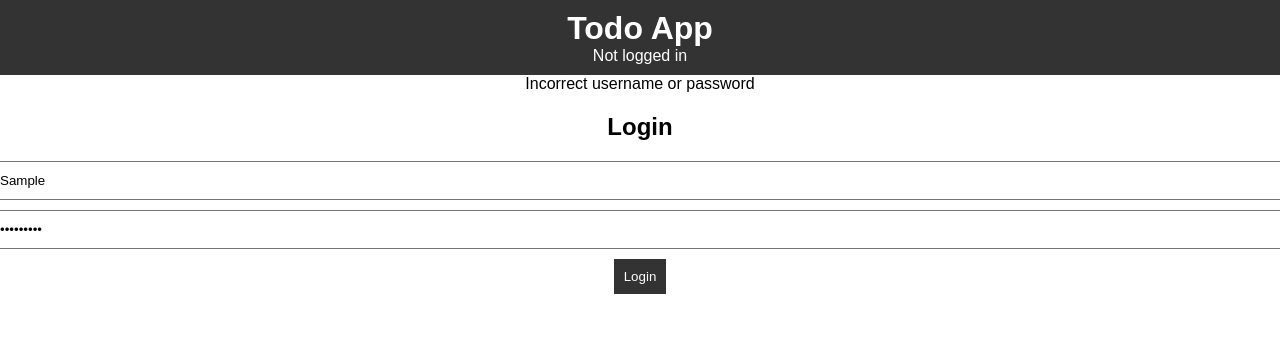
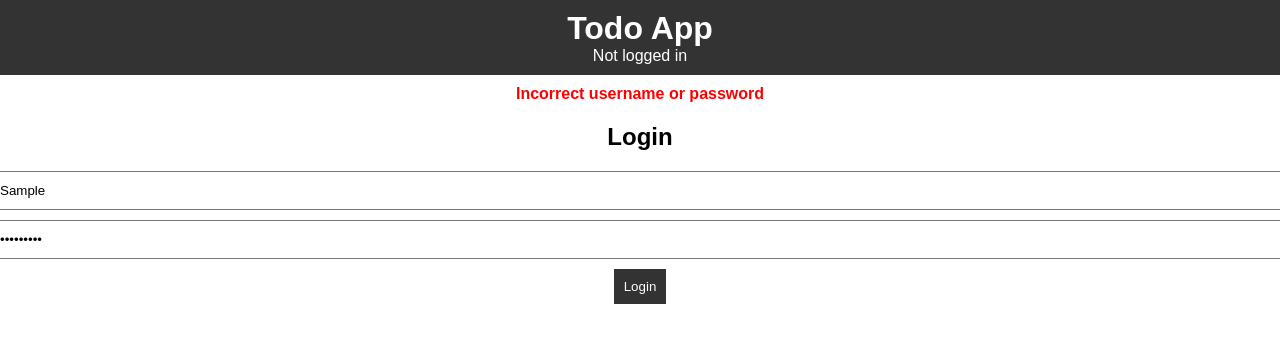
Before and after one commit to shivampandey2711/Todo_List_App, a React (Create React App) app: page / in a window 1280 px wide. Both pictures are taken after typing "Sample", "Sample123" into the empty fields and a click on the button "Login". Shown: the top 342 px of the page. Built offline with nearby package versions, Linux system fonts and the light colour scheme; the HTML template or start-up script is replaced by a standard one.

Commit message:
Update App.css

```diff
--- a/src/App.css
+++ b/src/App.css
@@ -67,3 +67,9 @@ li button {
   border: none;
   cursor: pointer;
 }
+
+.error {
+  color: red;
+  font-weight: bold;
+  margin: 10px 0;
+}
```
